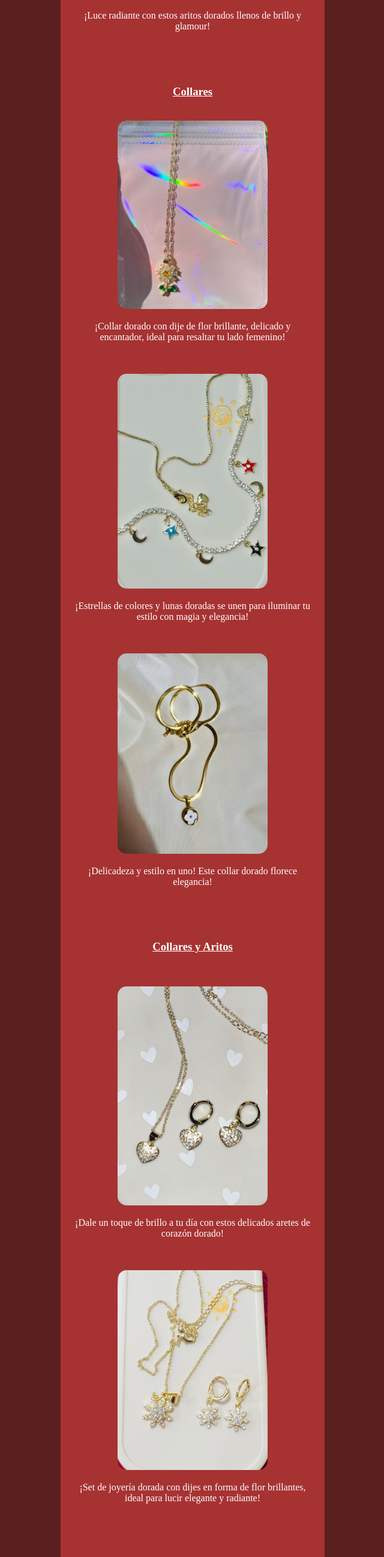
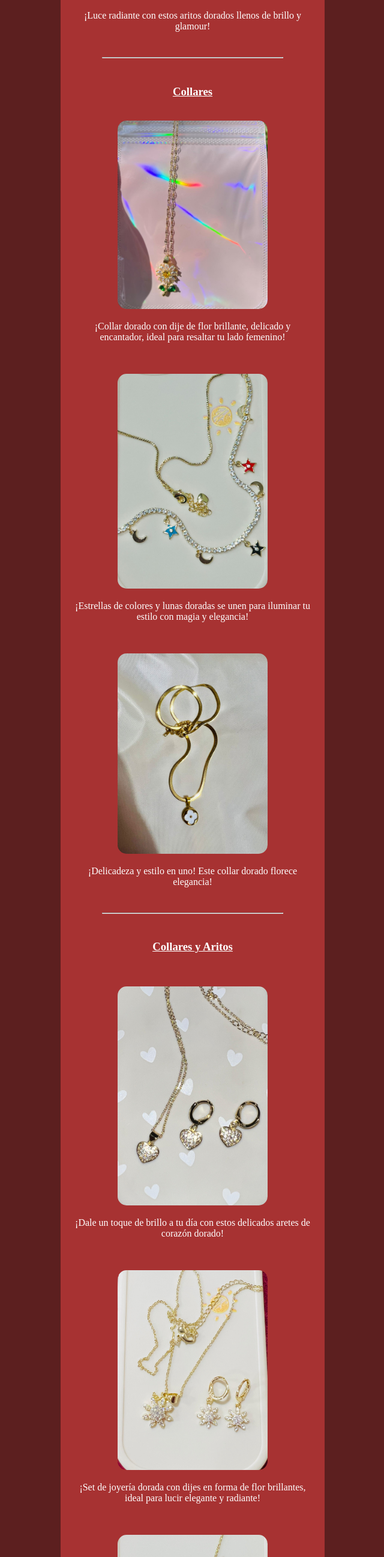
Before and after one commit to kennethduron/MAKSA, a plain HTML site: page index.html in a window 1280 px wide. Shown: the part 3404-5999 px from the top of the page at 60% size, without its empty margins (319-959 px from the left). Drawn offline with Linux system fonts and the light colour scheme.

Commit message:
Add files via upload

```diff
--- a/index.html
+++ b/index.html
@@ -61,7 +61,9 @@
                         tu belleza natural!</p><br><br>
                     <img src="./kadsa/earing13.jpg" alt="earing13">
                     <p>¡Luce radiante con estos aritos dorados llenos de brillo y glamour!</p>
-                    <br><br><br>
+                    <br>
+
+                    <hr style="width: 300px;"><br>
 
                     <h3 id="h3">Collares</h3><br>
                     <div class="earing2">
@@ -73,7 +75,9 @@
                         </p><br><br>
                         <img src="./kadsa/earing16.jpg" alt="earing16">
                         <p>¡Delicadeza y estilo en uno! Este collar dorado florece elegancia!</p>
-                    </div><br><br><br>
+                    </div><br>
+
+                    <hr style="width: 300px;"><br>
 
                     <h3 id="h3">Collares y Aritos</h3><br><br>
                     <div class="earing3">
@@ -81,8 +85,11 @@
                         <p>¡Dale un toque de brillo a tu día con estos delicados aretes de corazón dorado!</p><br><br>
                         <img src="./kadsa/earing8.jpg" alt="earing8">
                         <p>¡Set de joyería dorada con dijes en forma de flor brillantes, ideal para lucir elegante y
-                            radiante!</p>
-                    </div><br><br><br>
+                            radiante!</p><br><br>
+                        <img src="./kadsa/earing17.jpg" alt="earing17">
+                    </div><br><br>
+
+                    <hr style="width: 300px;"><br>
 
                     <h3 id="h3">Pulseras</h3><br>
                     <div class="earing4">
--- a/kadsa.css
+++ b/kadsa.css
@@ -19,6 +19,8 @@ main {
 
 #kadsa-logo {
     border-radius: 100px;
+
+
 }
 
 .main {
```
Also changed, not shown: kadsa/earing17.jpg (added).
